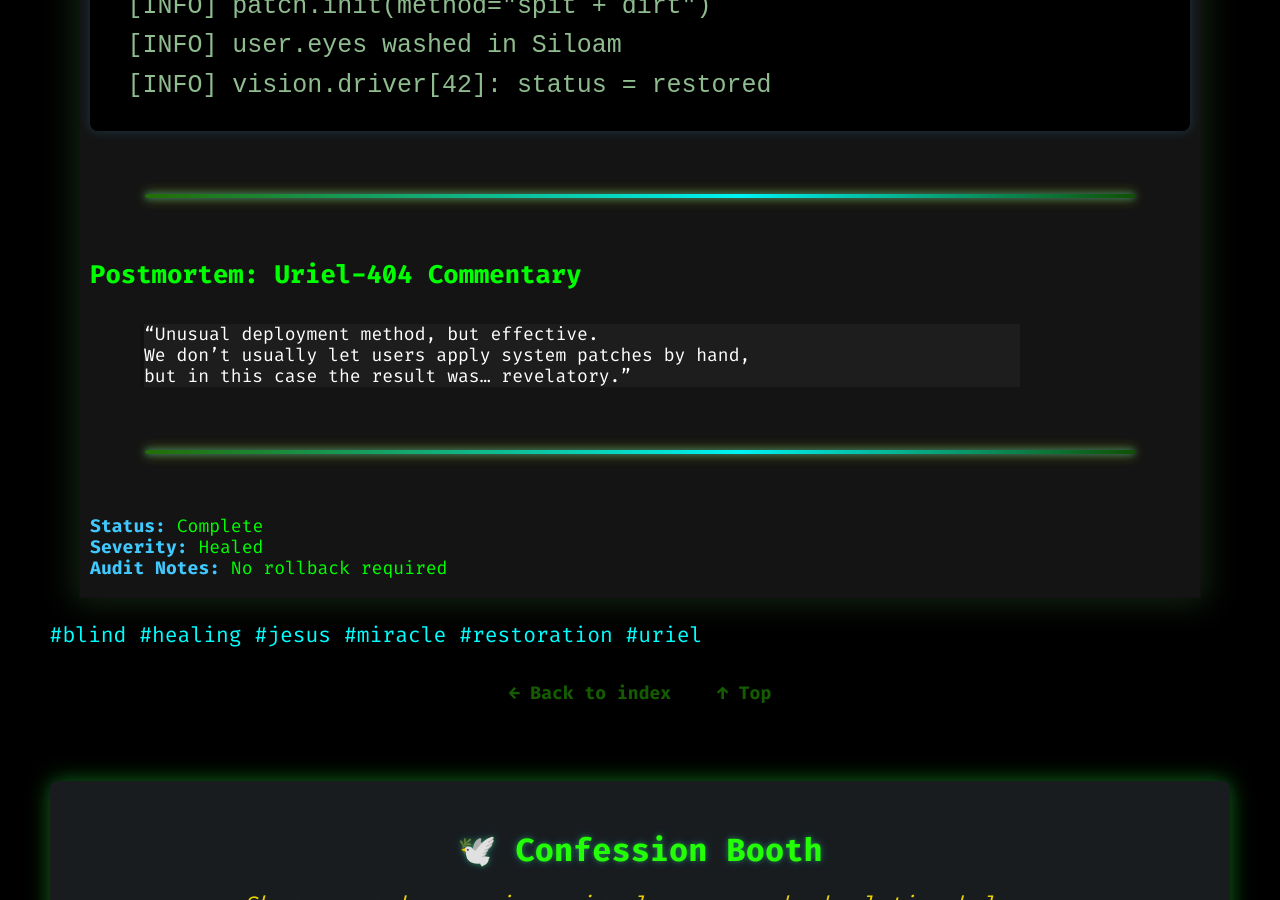
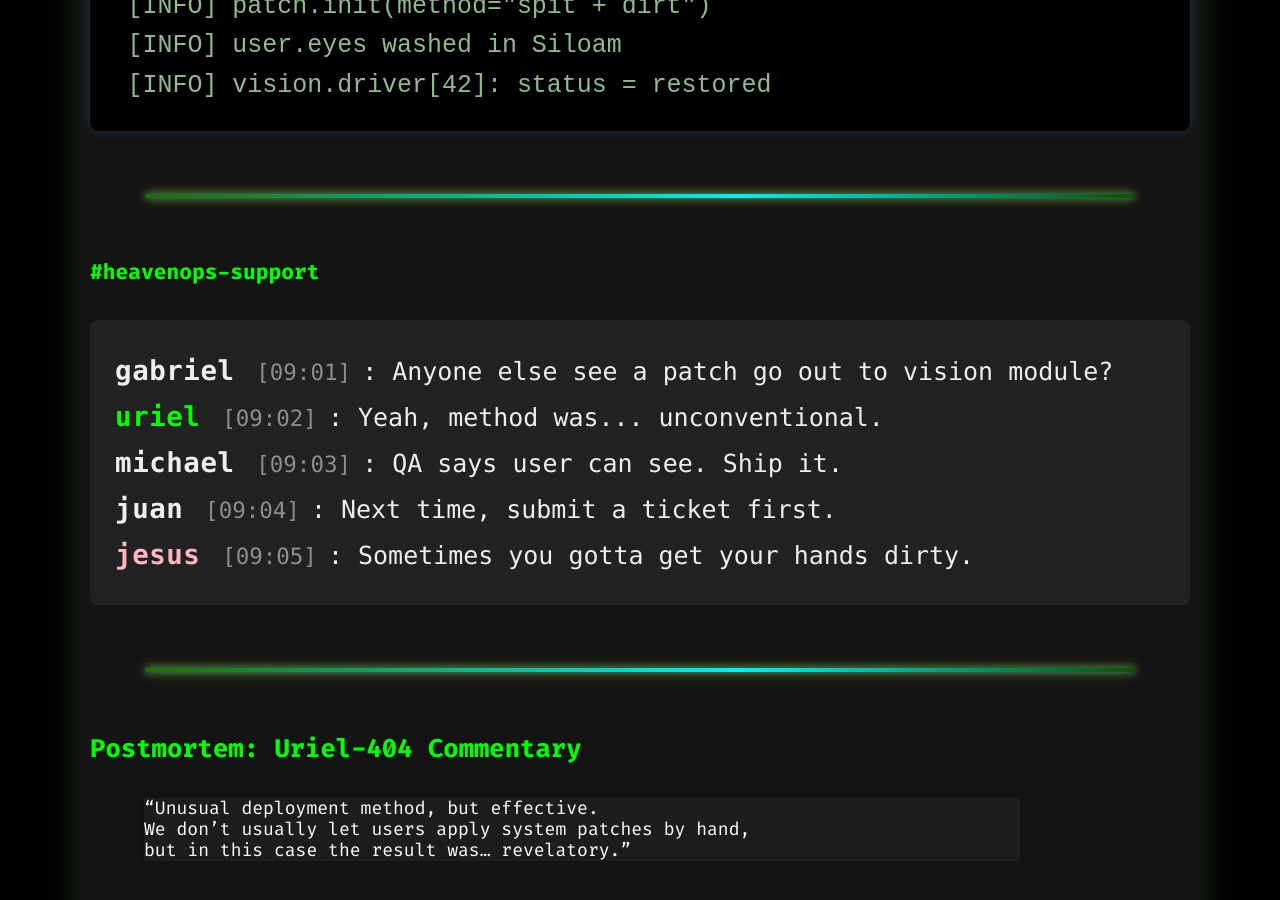
Before and after one commit to anthonypdawson/divine-devops-universe, a Jekyll site: the page built from _future/2025-06-03-miracle-healing-blind.md, in a window 1280 px wide and 900 px high, scrolled down 2221 px. Built offline with Jekyll 4.4.1, drawn with Linux system fonts in a browser that asks for light colours; some web fonts are replaced; comment, search, counter and statistics services are not loaded.

Commit message:
Add Slack log for vision module patch deployment discussion

```diff
--- a/_future/2025-06-03-miracle-healing-blind.md
+++ b/_future/2025-06-03-miracle-healing-blind.md
@@ -33,6 +33,28 @@ image: /assets/images/posts/miracle-healing-blind.webp
 
 ---
 
+##### #heavenops-support
+
+<div class="slack-log">
+  <div class="slack-msg">
+    <span class="slack-user gabriel">gabriel</span> <span class="slack-time">[09:01]</span>: Anyone else see a patch go out to vision module?
+  </div>
+  <div class="slack-msg">
+    <span class="slack-user uriel">uriel</span> <span class="slack-time">[09:02]</span>: Yeah, method was... unconventional.
+  </div>
+  <div class="slack-msg">
+    <span class="slack-user michael">michael</span> <span class="slack-time">[09:03]</span>: QA says user can see. Ship it.
+  </div>
+  <div class="slack-msg">
+    <span class="slack-user juan">juan</span> <span class="slack-time">[09:04]</span>: Next time, submit a ticket first.
+  </div>
+  <div class="slack-msg">
+    <span class="slack-user jesus">jesus</span> <span class="slack-time">[09:05]</span>: Sometimes you gotta get your hands dirty.
+  </div>
+</div>
+
+---
+
 #### Postmortem: Uriel-404 Commentary
 
 > "Unusual deployment method, but effective.
@@ -44,3 +66,5 @@ image: /assets/images/posts/miracle-healing-blind.webp
 **Status:** Complete
 **Severity:** Healed
 **Audit Notes:** No rollback required
+
+---
```
